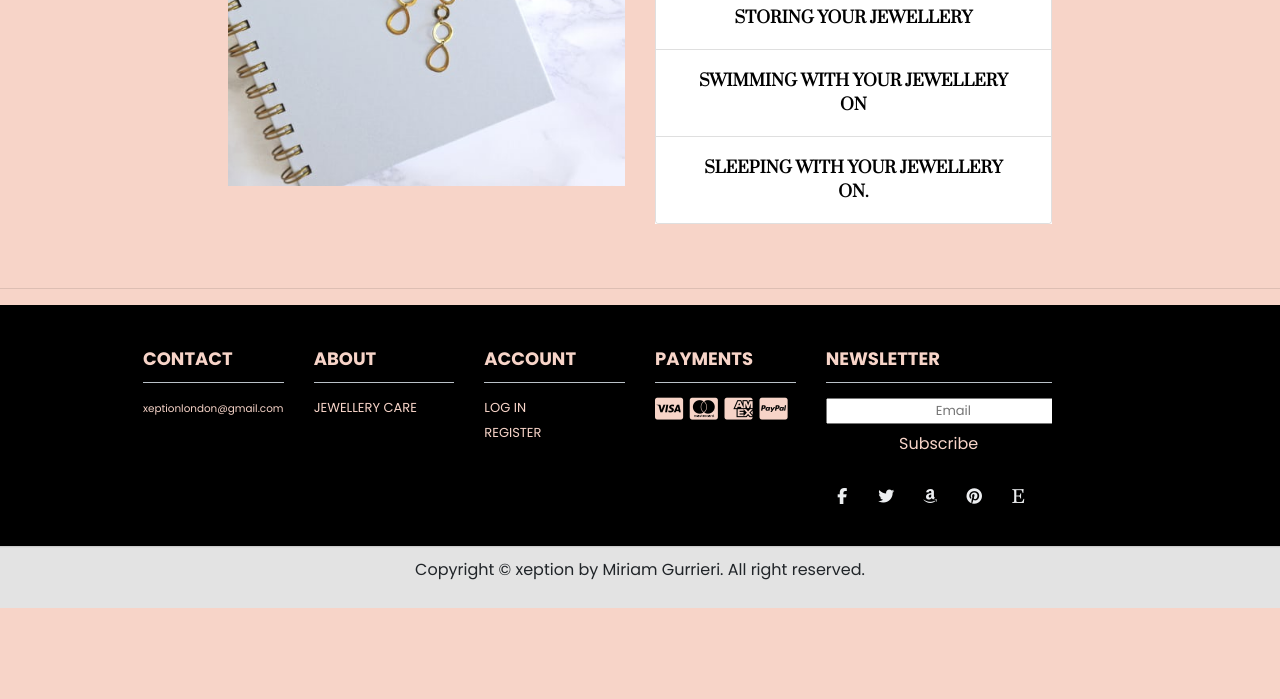
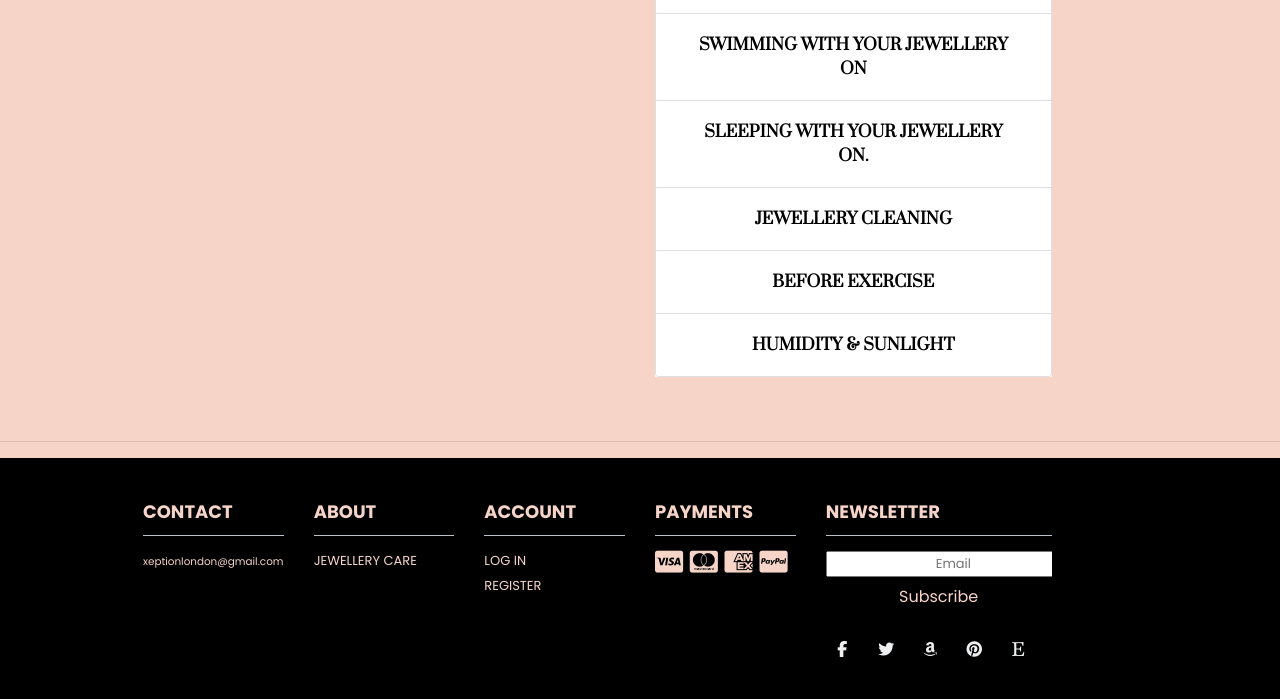
Before and after one commit to mion93/xeption-ms4, a Django app: page /jewellery_care/ in a window 1280 px wide. Shown: the part 589-1288 px from the top of the page. Before the commit the page ends 1197 px from the top, so only its background shows below. Run offline with Django 3.2, Linux system fonts and the light colour scheme; some libraries are stand-ins or nearby versions.

Commit message:
added contents to jewellery care page

```diff
--- a/jewellery_care/templates/jewellery_care/jewellery_care.html
+++ b/jewellery_care/templates/jewellery_care/jewellery_care.html
@@ -20,7 +20,6 @@
                         style="font-size: 25px; font-family: 'Prata', serif;">Jewellery Care Tips</span>
                 </a>
 
-                <hr style="border: 2px white solid;">
             </div>
 
         </div>
@@ -32,7 +31,7 @@
     <div class="container-fluid ">
         <div class="row">
             <div class="col-12 col-md-6 col-lg-4 offset-lg-2 ">
-                <div class="image-container my-5"><img class="img-fluid" src="media/Earrings.jpg" alt="jewellerycare"/></div>
+                <div class="image-container my-6"><img class="img-fluid" src="https://images.unsplash.com/photo-1596944946054-85fae2e50d5e?ixlib=rb-1.2.1&ixid=MXwxMjA3fDB8MHxwaG90by1wYWdlfHx8fGVufDB8fHw%3D&auto=format&fit=crop&w=934&q=80"  alt="jewellerycare"/></div>
             </div>
             <div class="col-12 col-md-6 col-lg-4 my-5">
                 <div class="accordion text-center bg-white" id="exampleAccordion">
@@ -121,7 +120,47 @@
                         </div>
                         <div id="exItem6" class="collapse" aria-labelledby="exItem6Header" data-parent="#exampleAccordion">
                             <div class="card-body">Remove your pieces before going to bed to avoid any accidents that may
-                                cause damage to the pieces.</div>
+                                cause damage to the pieces</div>
+                        </div>
+                    </div>
+
+
+                     <div class="card">
+                        <div class="card-header" id="exItem7Header">
+                            <h3 class="mb-0">
+                                <button class="btn btn-link collapsed text-black font-weight-bold" type="button"
+                                    data-toggle="collapse" data-target="#exItem7" aria-expanded="false"
+                                    aria-controls="exItem7">JEWELLERY CLEANING</button>
+                            </h3>
+                        </div>
+                        <div id="exItem7" class="collapse" aria-labelledby="exItem7Header" data-parent="#exampleAccordion">
+                            <div class="card-body">Use warm water and mild detergent to clean jewellery.</div>
+                        </div>
+                    </div>
+
+                    <div class="card">
+                        <div class="card-header" id="exItem8Header">
+                            <h3 class="mb-0">
+                                <button class="btn btn-link collapsed text-black font-weight-bold" type="button"
+                                    data-toggle="collapse" data-target="#exItem8" aria-expanded="false"
+                                    aria-controls="exItem8">BEFORE EXERCISE</button>
+                            </h3>
+                        </div>
+                        <div id="exItem8" class="collapse" aria-labelledby="exItem8Header" data-parent="#exampleAccordion">
+                            <div class="card-body">Remove jewelry before excercise, especially when using weights, where your jewelry can make contact with other metals.</div>
+                        </div>
+                    </div>
+
+                     <div class="card">
+                        <div class="card-header" id="exItem9Header">
+                            <h3 class="mb-0">
+                                <button class="btn btn-link collapsed text-black font-weight-bold" type="button"
+                                    data-toggle="collapse" data-target="#exItem9" aria-expanded="false"
+                                    aria-controls="exItem9">HUMIDITY & SUNLIGHT</button>
+                            </h3>
+                        </div>
+                        <div id="exItem9" class="collapse" aria-labelledby="exItem9Header" data-parent="#exampleAccordion">
+                            <div class="card-body">Keep your jewelry away from extreme temperatures, humidity or sunlight.</div>
                         </div>
                     </div>
 
--- a/templates/allauth/account/signup.html
+++ b/templates/allauth/account/signup.html
@@ -6,7 +6,7 @@
 
 {% block inner_content %}
 
-           <div class="container-fluid text-center">
+           <div class="container-fluid text-center ">
                 <hr>
                 <a class="category-badge text-decoration-none ">
                         <span class="p-3 mb-4 logo-font badge badge-white text-white bg-black text-center" style="font-size: 25px; font-family: 'Prata', serif;">{% trans "Sign Up" %}</span>
@@ -25,7 +25,7 @@
   <input type="hidden" name="{{ redirect_field_name }}" value="{{ redirect_field_value }}" />
   {% endif %}
   <a class="btn btn-outline-black rounded-0" href="{% url 'account_login' %}">Back to Login</a>
-  <button type="submit">{% trans "Sign Up" %}</button>
+  <button type="submit" class="btn btn-black">{% trans "Sign Up" %}</button>
 </form>
 
 {% endblock %}
```
